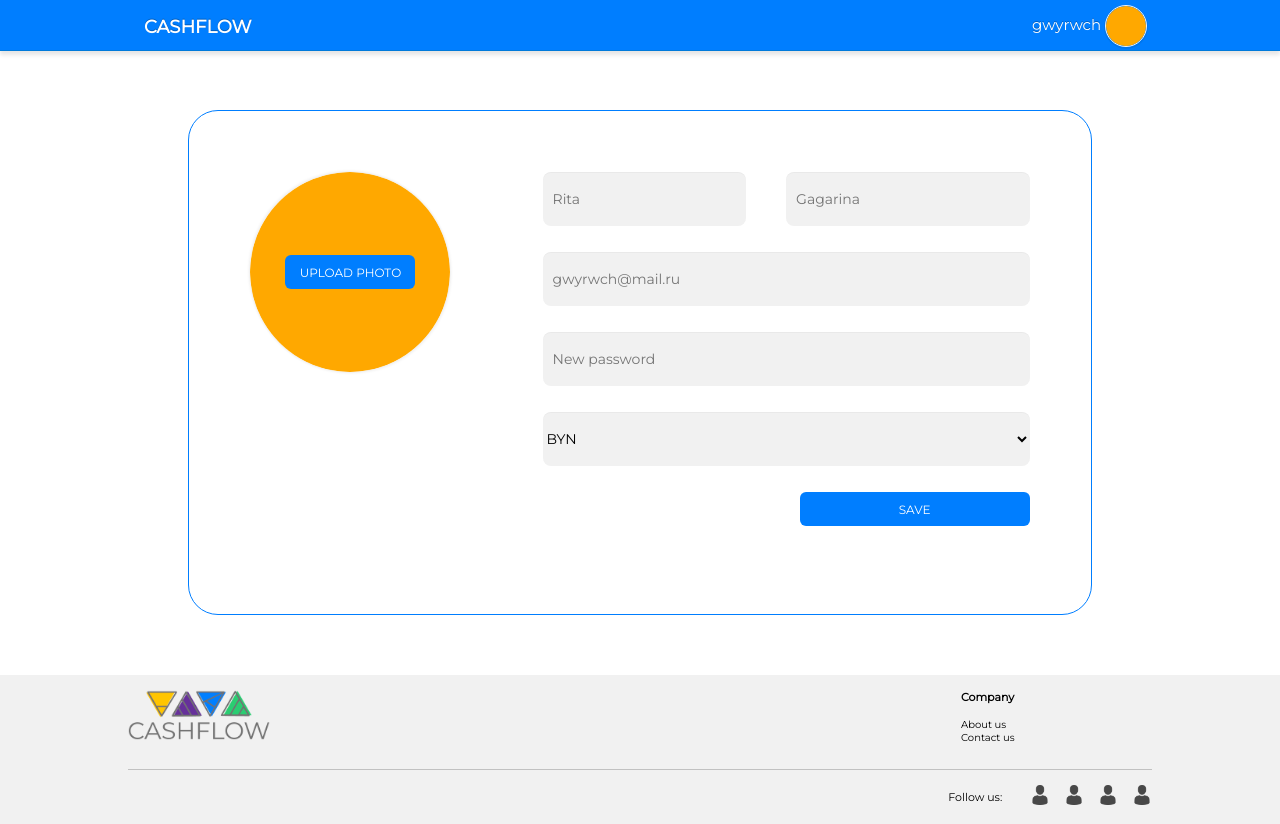
After one commit to gwyrwch/group-expenses-app, a Django app: page /profile in a window 1280 px wide. The commit adds this page. Run offline with Django 3.2, Linux system fonts and the light colour scheme.

Commit message:
profile image started

```diff
--- a/splitwise_web/urls.py
+++ b/splitwise_web/urls.py
@@ -4,4 +4,5 @@ from . import views
 
 urlpatterns = [
     path('', views.index, name='index'),
+    path('profile', views.profile, name='profile')
 ]
--- a/splitwise_web/views.py
+++ b/splitwise_web/views.py
@@ -4,3 +4,6 @@ from django.shortcuts import render
 
 def index(request):
     return render(request, 'index.html')
+
+def profile(request):
+    return render(request, 'profile.html')
--- a/static/css/main.css
+++ b/static/css/main.css
@@ -1,9 +1,12 @@
-
+html {
+    /*height: 100%;*/
+}
 body {
     margin: 0;
     padding: 0;
     font-family: 'Montserrat', sans-serif !important;
     font-size: 15px;
+    height: 100%;
 }
 
 button {
@@ -15,6 +18,15 @@ button {
 
 }
 
+input {
+    font-family: 'Montserrat', sans-serif !important;
+}
+
+select {
+    font-family: 'Montserrat', sans-serif !important;
+    font-size: 14px;
+}
+
 .navbar {
     background-color: rgb(0, 126, 255);
     height: 50px;
@@ -24,9 +36,14 @@ button {
     width: 80%;
     position: fixed;
     padding-right: 100px;
+    z-index: 10;
     /*border-style: solid;*/
     /*border-width: 1px;*/
     /*border-color: red;*/
+}
+
+main {
+    min-height: calc(100vh - 160px);
 }
 
 .navbar, .main-container {
@@ -35,6 +52,7 @@ button {
 
 .main-container {
     padding-top: 60px;
+    padding-bottom: 60px;
 }
 
 .navbar-item:hover {
@@ -202,7 +220,7 @@ button {
     color: #007eff;
 }
 
-.sidebar-container .hr {
+.hr {
     width: 100%;
     font-size: 1px;
     color: rgba(0, 0, 0, 0);
@@ -337,3 +355,72 @@ th {
     text-transform: lowercase;
 
 }
+
+footer {
+    clear: both;
+    /*font-size: 10px;*/
+}
+
+.footer .hr {
+    background-color: rgba(0, 0, 0, 0.20);
+    margin-top: 10px;
+}
+
+.footer {
+    background-color: #f1f1f1;
+    /*height: 100px;*/
+    padding: 0 10%;
+}
+
+.footer .logo {
+    margin: 15px 0px;
+}
+
+.footer .logo img {
+    height: 50px;
+}
+
+.footer ul {
+    list-style-type: none;
+    display: inline-block;
+    margin-left: 0;
+    float: right;
+}
+
+.footer ul:before {
+    content: "Follow us:";
+    font-size: 11px;
+}
+
+.footer li {
+    display: inline-block;
+    vertical-align: middle;
+    margin-left: 10px;
+}
+
+.follow-us {
+    /*display: inline-block;*/
+}
+
+.follow-us img {
+    height: 20px;
+}
+
+.company {
+    padding-left: 65px;
+    font-size: 11px;
+}
+
+
+.company a {
+    display: block;
+    color: black;
+    text-decoration: none;
+    font-size: 10px;
+
+}
+
+
+.company a:hover {
+    color: #007eff;
+}
--- /dev/null
+++ b/static/css/profile.css
@@ -0,0 +1,78 @@
+.profile-photo {
+    width: 200px;
+    /*box-shadow: 1px 1px 0 rgba(0, 0, 0, 0.03) inset;*/
+    box-shadow: -1px -1px 3px rgba(0, 0, 0, 0.07), 1px 1px 3px rgba(0, 0, 0, 0.07);
+    border-radius: 100px;
+}
+
+.profile-photo-button {
+    position: absolute;
+    top: 83px;
+    left: 35px;
+    color: #ffffff;
+    background-color: #007eff;
+    border: none;
+    font-size: 12px;
+    width: 130px;
+    height: 34px;
+}
+
+.profile-submit-btn {
+    color: #ffffff;
+    background-color: #007eff;
+    border: none;
+    font-size: 12px;
+    width: 230px;
+    height: 34px;
+    float: right;
+    padding: 7px;
+    /*margin: 0 %;*/
+}
+
+.profile-photo-col-3 {
+    position: relative;
+}
+
+.profile-form {
+    border: #007eff solid 1px;
+    border-radius: 30px;
+    padding: 6%;
+    margin-top: 50px;
+    margin-left: 60px;
+    margin-right: 60px;
+    overflow: auto;
+    /*text-align: center;*/
+}
+
+.profile-form input {
+    width: 100%;
+    /*padding: 3%;*/
+    height: 54px;
+    border: none;
+    box-sizing: border-box;
+    /*border: rgba(72, 72, 72, 0.85) 0.5px solid;*/
+    padding: 10px;
+    font-size: 14px;
+    background-color: #f1f1f1;
+    border-radius: 8px;
+    box-shadow: 0 1px 0 rgba(0, 0, 0, 0.03) inset;
+    /*text-align: center;*/
+}
+
+.profile-form .row {
+    margin-bottom: 26px;
+}
+
+.profile-form select {
+    background-color: #f1f1f1;
+    border-radius: 8px;
+    height: 54px;
+
+    /*width: 100%;*/
+    /*box-sizing: border-box;;*/
+    border: none;
+    /*color: ;*/
+    box-shadow: 0 1px 0 rgba(0, 0, 0, 0.03) inset;
+
+    width: 100%;
+}
--- /dev/null
+++ b/templates/profile.html
@@ -0,0 +1,141 @@
+<!DOCTYPE html>
+
+{% load static %}
+
+<html lang="en">
+  <head>
+      <title>Cashflow</title>
+      <link rel="stylesheet" type="text/css" href="{% static "css/main.css" %}">
+      <link rel="stylesheet" type="text/css" href="{% static "css/profile.css" %}">
+      <link href="https://fonts.googleapis.com/css?family=Montserrat&display=swap" rel="stylesheet">
+      <link href="https://fonts.googleapis.com/icon?family=Material+Icons" rel="stylesheet">
+
+  </head>
+<body>
+    <header>
+        <nav class="navbar">
+            <a class="navbar-item" href="#">
+                <div class="text navbar-logo-text">
+                    Cashflow
+                </div>
+            </a>
+            <div class="dropdown float-right">
+                <a class="navbar-item profile-nav" href="profile">
+                    gwyrwch
+                    <img src="{% static "img/Disc_Plain_orange.png" %}">
+                </a>
+                <div class="dropdown-content">
+                    <a href="#">Your account</a>
+                    <a href="#">Log out</a>
+                </div>
+            </div>
+        </nav>
+    </header>
+    <main>
+        <div class="main-container">
+            <form class="profile-form">
+                <div class="row">
+                    <div class="column-3 profile-photo-col-3">
+                        <img class="profile-photo" src="{% static "img/Disc_Plain_orange.png" %}"/>
+                        <button class="profile-photo-button">UPLOAD PHOTO</button>
+                    </div>
+                    <div class="column-6">
+                        <div class="row">
+                            <div class="column-5">
+                                <input type="text" name="name" placeholder="Rita">
+                            </div>
+                            <div class="column-1">
+
+                            </div>
+                            <div class="column-6">
+                                <input type="text" name="surname" placeholder="Gagarina">
+                            </div>
+                        </div>
+                        <div class="row">
+                            <div class="column-12">
+                                <input type="text" name="email" placeholder="gwyrwch@mail.ru">
+                            </div>
+                        </div>
+                        <div class="row">
+                            <div class="column-12">
+                                <input type="text" name="password" placeholder="New password">
+                            </div>
+                        </div>
+                        <div class="row">
+                            <div class="column-12">
+                                <select name="currency">
+                                    &nbsp
+                                    <option>BYN</option>
+                                    <option>USD</option>
+                                    <option>EUR</option>
+                                    <option>PLN</option>
+                                </select>
+                            </div>
+                        </div>
+                        <div class="row" style="display: inline;">
+                            <button class="profile-submit-btn" type="submit">SAVE</button>
+                        </div>
+                    </div>
+                </div>
+{#                <button class="profile-submit-btn" type="submit">SAVE</button>#}
+            </form>
+        </div>
+    </main>
+    <footer>
+        <div class="footer">
+            <div class="row">
+                <div class="column-9 logo">
+                    <img src="{% static "img/logo.png" %}" alt="">
+                </div>
+                <div class="column-3">
+                    <div class="company">
+                        <h4>
+                            Company
+                        </h4>
+                        <a href="#">
+                            About us
+                        </a>
+                        <a href="#">
+                            Contact us
+                        </a>
+                    </div>
+                </div>
+            </div>
+            <div class="hr">
+                .
+            </div>
+            <div class="row">
+                <div class="column-9">
+
+                </div>
+                <div class="column-3 follow-us">
+                        <ul>
+                            <li>
+                            </li>
+                            <li>
+                                <a href="#">
+                                    <img src="{% static "img/friend.png" %}">
+                                </a>
+                            </li>
+                            <li>
+                                <a href="#">
+                                    <img src="{% static "img/friend.png" %}">
+                                </a>
+                            </li>
+                            <li>
+                                <a href="#">
+                                    <img src="{% static "img/friend.png" %}">
+                                </a>
+                            </li>
+                            <li>
+                                <a href="#">
+                                    <img src="{% static "img/friend.png" %}">
+                                </a>
+                            </li>
+                        </ul>
+                    </div>
+                </div>
+            </div>
+    </footer>
+</body>
+</html>
```
Also changed, not shown: templates/index.html (+57 -2 lines), static/img/logo.png (added), static/img/logowhite.png (added), 2 other files.
